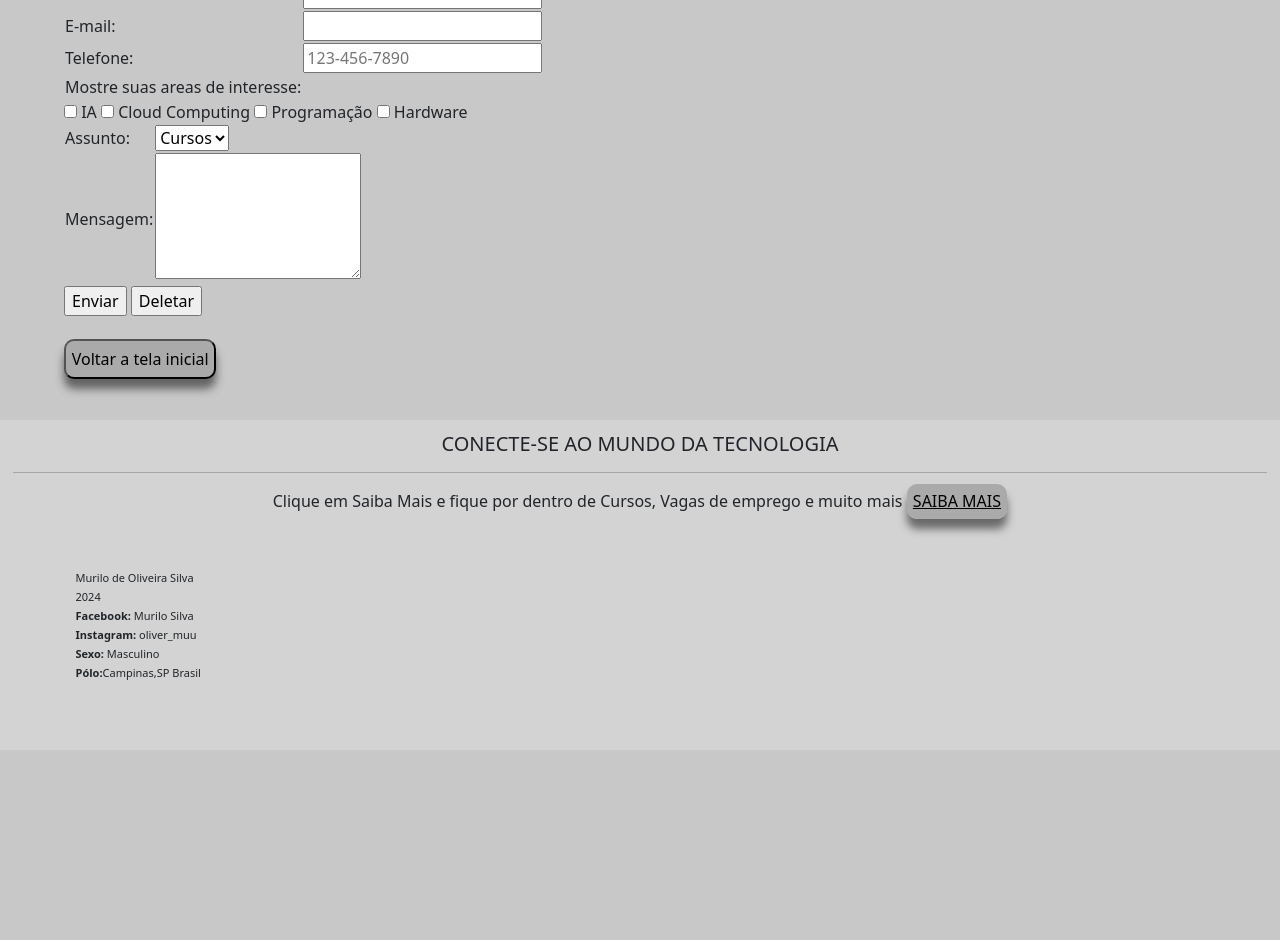
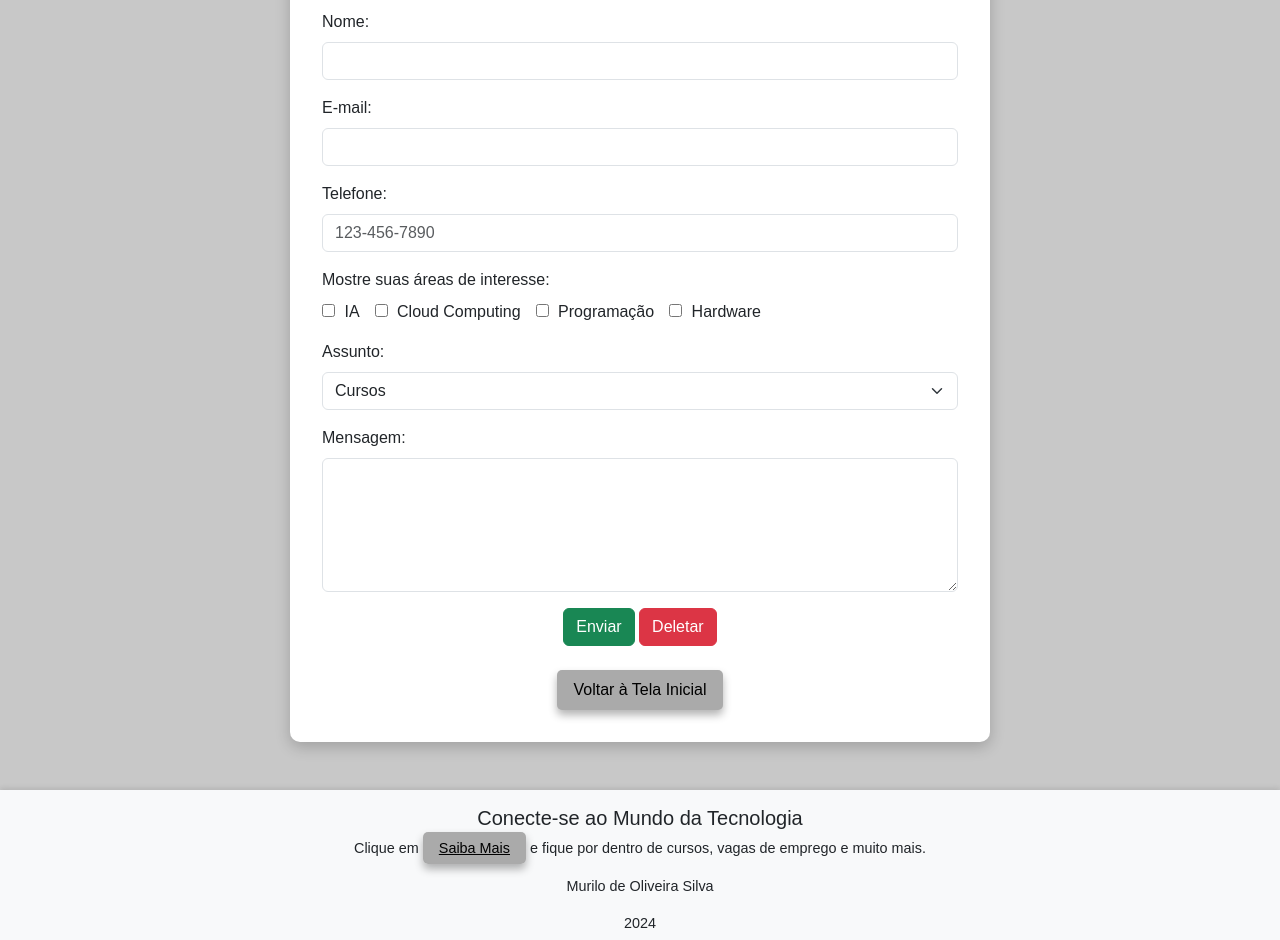
Before and after one commit to developmurilo/trab_Web, a plain HTML site: page pagina3.html in a window 1280 px wide. Shown: the part 142-1082 px from the top of the page. Before the commit the page ends 892 px from the top, so only its background shows below. Drawn offline with nearby package versions, Linux system fonts and the light colour scheme.

Commit message:
Atualizar o pagina3.html

```diff
--- a/pagina3.html
+++ b/pagina3.html
@@ -5,143 +5,131 @@
     <meta http-equiv="X-UA-Compatible" content="IE=edge">
     <meta name="viewport" content="width=device-width, initial-scale=1.0">
     <link href="https://cdn.jsdelivr.net/npm/bootstrap@5.3.0-alpha3/dist/css/bootstrap.min.css" rel="stylesheet" integrity="sha384-KK94CHFLLe+nY2dmCWGMq91rCGa5gtU4mk92HdvYe+M/SXH301p5ILy+dN9+nJOZ" crossorigin="anonymous">
-    <title>Document</title>
+    <title>Formulário de Contato</title>
     <style>
-		body{background-color: rgb(200, 200, 200);
+        body {
+            background-color: rgb(200, 200, 200);
+            font-family: Arial, sans-serif;
         }
-		.margin{margin:5%;}
-
-		button{background-color: rgb(170, 170, 170);
-        color: rgb(0, 0, 0);
-        padding:0.5%;
-        box-shadow: 0px 10px 8px 0px rgba(0,0,0,0.5);
+        .container {
+            background: white;
+            padding: 2rem;
             border-radius: 10px;
-	    position: relative;
-		top: 23px;
+            box-shadow: 0px 5px 15px rgba(0, 0, 0, 0.2);
+            margin: 3rem auto;
+            max-width: 700px;
         }
-
-        button:hover{box-shadow:none}
-
-		#B{background-color: rgb(170, 170, 170);
-        color: rgb(0, 0, 0);
-        padding:0.5%;
-        box-shadow: 0px 10px 8px 0px rgba(0,0,0,0.5);
-        border-radius: 10px; }
-
-        #B:hover{box-shadow:none}
-
-        footer{ background-color:lightgrey ;
-         height: 100%;
-		 padding: 1%;
-
+        .btn-custom {
+            background-color: rgb(170, 170, 170);
+            color: black;
+            border: none;
+            border-radius: 5px;
+            padding: 0.5rem 1rem;
+            box-shadow: 0px 5px 8px rgba(0, 0, 0, 0.3);
         }
-
-
-        .tlfoot{
+        .btn-custom:hover {
+            box-shadow: none;
+            background-color: rgb(150, 150, 150);
+        }
+        footer {
+            background-color: #f8f9fa;
+            padding: 1rem;
             text-align: center;
+            margin-top: 2rem;
+            font-size: 0.9em;
+            box-shadow: 0px -2px 5px rgba(0, 0, 0, 0.1);
         }
-
-        .script{font-size:11px;
-               margin: 5%;
-			   line-height: 3px;
-
+        .checkbox-group {
+            display: flex;
+            flex-wrap: wrap;
+            gap: 15px;
+            margin-bottom: 1rem;
+        }
+        .checkbox-group label {
+            margin-left: 5px;
         }
     </style>
 </head>
 <body>
-	<div class="margin">
-	<h1>Formulário de Contato</h1>
+    <div class="container">
+        <h1 class="text-center mb-4">Formulário de Contato</h1>
         <form action="" method="post">
-        <table>
-			<td>
-				<label for="nome">Nome:</label>
-			</td>
-			<td>
-				<input type="text" id="nome" name="nome" required>
-			</td>
-		</tr>
-		<tr>
-			<td>
-				<label for="email">E-mail:</label>
-			</td>
-			<td>
-				<input type="email" id="email" name="email" required>
-			</td>
-		</tr>
-		<tr>
-			<td>
-				<label for="telefone">Telefone:</label>
-			</td>
-			<td>
-				<input type="tel" id="telefone" name="telefone" placeholder="123-456-7890">
-			</td>
-		</tr>
-
-        <td>Mostre suas areas de interesse:</td>
-        </table>
+            <div class="mb-3">
+                <label for="nome" class="form-label">Nome:</label>
+                <input type="text" id="nome" name="nome" class="form-control" required>
+            </div>
+            <div class="mb-3">
+                <label for="email" class="form-label">E-mail:</label>
+                <input type="email" id="email" name="email" class="form-control" required>
+            </div>
+            <div class="mb-3">
+                <label for="telefone" class="form-label">Telefone:</label>
+                <input type="tel" id="telefone" name="telefone" class="form-control" placeholder="123-456-7890">
+            </div>
+            <div class="mb-3">
+                <p class="form-label">Mostre suas áreas de interesse:</p>
+                <div class="checkbox-group">
+                    <div>
                         <input type="checkbox" id="opcao1" name="opcao1" value="1">
                         <label for="opcao1">IA</label>
-
+                    </div>
+                    <div>
                         <input type="checkbox" id="opcao2" name="opcao2" value="2">
                         <label for="opcao2">Cloud Computing</label>
-
+                    </div>
+                    <div>
                         <input type="checkbox" id="opcao3" name="opcao3" value="3">
                         <label for="opcao3">Programação</label>
+                    </div>
+                    <div>
                         <input type="checkbox" id="opcao5" name="opcao5" value="5">
-        <label for="opcao3">Hardware</label>
-     <table>
-		<tr>
-			<td>
-				<label for="assunto">Assunto:</label>
-			</td>
-			<td>
-				<select id="assunto" name="assunto">
+                        <label for="opcao5">Hardware</label>
+                    </div>
+                </div>
+            </div>
+            <div class="mb-3">
+                <label for="assunto" class="form-label">Assunto:</label>
+                <select id="assunto" name="assunto" class="form-select">
                     <option value="suporte">Cursos</option>
                     <option value="vendas">Vagas</option>
                     <option value="outros">Outros</option>
                 </select>
-			</td>
-		</tr>
-		<tr>
-			<td>
-				<label for="mensagem">Mensagem:</label>
-			</td>
-			<td>
-				<textarea id="mensagem" name="mensagem" rows="5"></textarea>
-			</td>
-		</tr>
-
-	</table>
-	<input type="submit" value="Enviar">
-    <input type="reset" value="Deletar">
+            </div>
+            <div class="mb-3">
+                <label for="mensagem" class="form-label">Mensagem:</label>
+                <textarea id="mensagem" name="mensagem" rows="5" class="form-control"></textarea>
+            </div>
+            <div class="text-center">
+                <input type="submit" value="Enviar" class="btn btn-success">
+                <input type="reset" value="Deletar" class="btn btn-danger">
+            </div>
         </form>
-<a href="index.html"><button>Voltar a tela inicial</button></a>
+        <div class="text-center mt-4">
+            <a href="index.html" class="btn btn-custom">Voltar à Tela Inicial</a>
+        </div>
     </div>
     <footer>
-
-
-
-	<h5 class="tlfoot"> CONECTE-SE AO MUNDO DA TECNOLOGIA</h5>
-	<hr>
-
-   <p style="text-align: center;">Clique em Saiba Mais e fique por dentro de Cursos, Vagas de emprego e muito mais
-	<a id="B" href="pagina3.html">SAIBA MAIS</a></p>
-
-  <div class="script">
+        <h5>Conecte-se ao Mundo da Tecnologia</h5>
+        <p>
+            Clique em <a href="pagina3.html" class="btn-custom">Saiba Mais</a> e fique por dentro de cursos, vagas de emprego e muito mais.
+        </p>
+        <div>
             <script>
                 var nomeCompleto = "Murilo de Oliveira Silva";
                 var anoCorrente = new Date().getFullYear();
                 var facebook = "Murilo Silva";
                 var instagram = "oliver_muu";
                 var sexo = "Masculino";
-  var localizacao = "Campinas,SP Brasil";
+                var localizacao = "Campinas, SP, Brasil";
 
-  document.write("<p>" + nomeCompleto + "</p>");
-  document.write("<p>" + anoCorrente + "</p>");
-  document.write("<p><strong>Facebook:</strong> " + facebook + "</p>");
-  document.write("<p><strong>Instagram:</strong> " + instagram + "</p>");
-  document.write("<p><strong>Sexo:</strong> " + sexo + "</p>");
-  document.write("<p><strong>Pólo:</strong>" + localizacao + "</p>");
+                document.write(`
+                    <p>${nomeCompleto}</p>
+                    <p>${anoCorrente}</p>
+                    <p><strong>Facebook:</strong> ${facebook}</p>
+                    <p><strong>Instagram:</strong> @${instagram}</p>
+                    <p><strong>Sexo:</strong> ${sexo}</p>
+                    <p><strong>Localização:</strong> ${localizacao}</p>
+                `);
             </script>
         </div>
     </footer>
```
Lines whose indentation alone changed are shown as unchanged.
